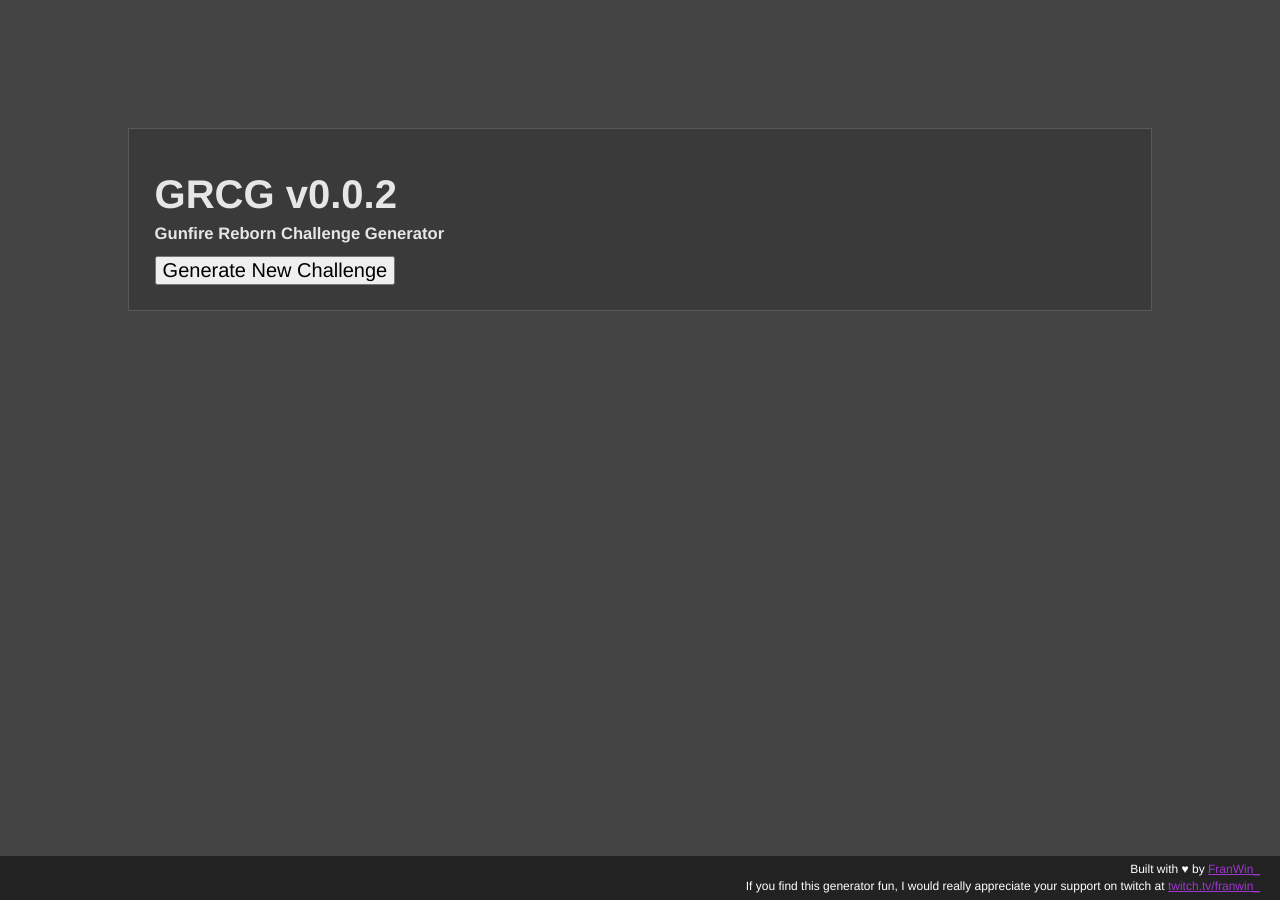
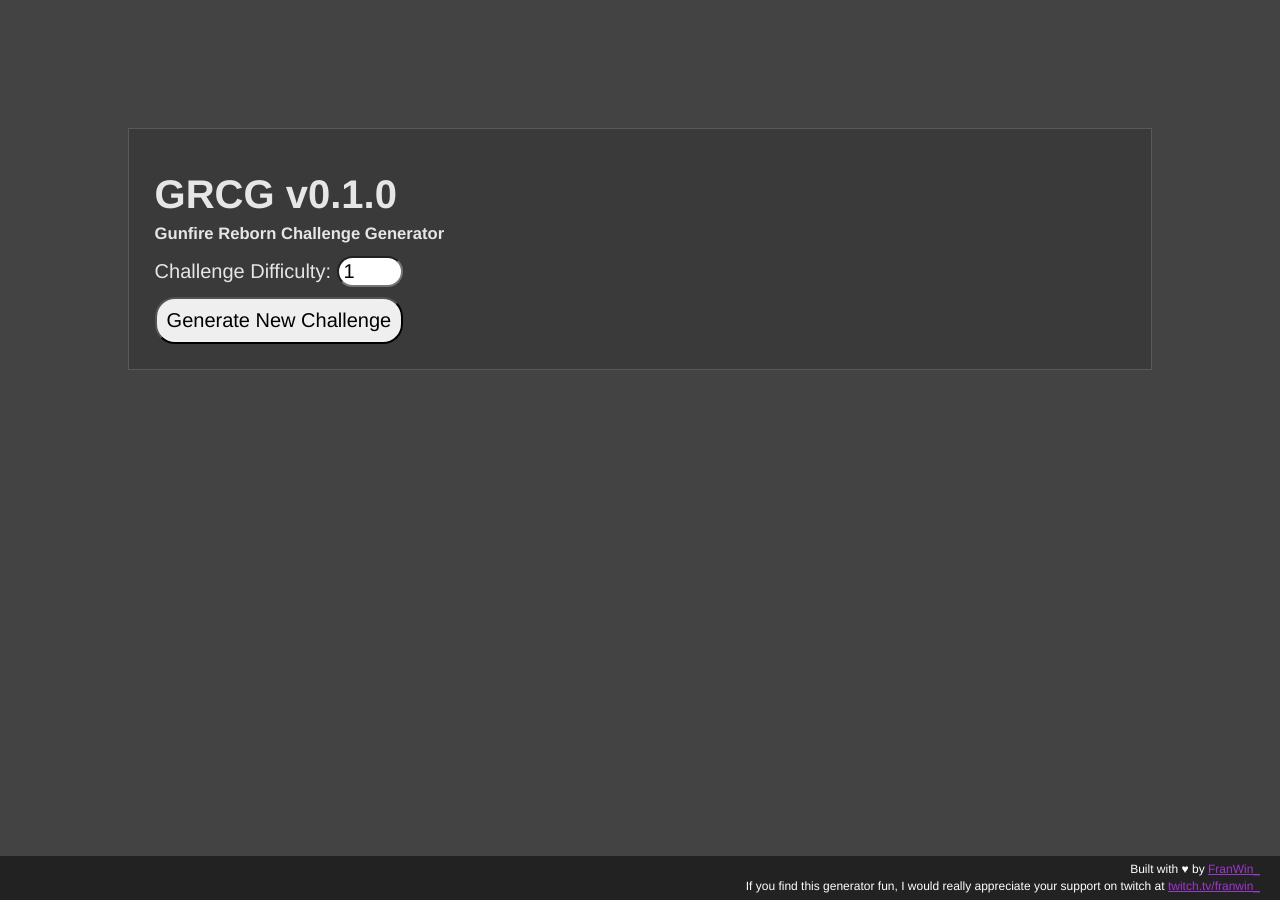
Before and after one commit to fwindram/fwindram.github.io, a Jekyll site: the page grcg.html, which Jekyll copies as it is, in a window 1280 px wide. Built offline with Jekyll 4.4.1, drawn with Linux system fonts in a browser that asks for light colours; part of the change alters nothing that is shown.

Commit message:
Add challenge weighting and configurable difficulty

```diff
--- a/css/grcg/main.css
+++ b/css/grcg/main.css
@@ -107,6 +107,21 @@ body {
   margin-top: 3%;
   margin-bottom: 10%;
 }
+
+#challengeDifficulty {
+  max-width: 10ch;
+  min-width: 5ch;
+  width: 5ch;
+  border-radius: 20px;
+  padding: 2px 2px 2px 5px;
+}
+
+button {
+  margin-top: 10px;
+  border-radius: 20px;
+  padding: 10px;
+}
+
 h1 {
   /*color: #fdd42e;*/
   margin: 0.28em 0 0 0;
--- a/grcg.html
+++ b/grcg.html
@@ -27,11 +27,21 @@
 
   <!-- Add your site or application content here -->
   <div class="container">
-    <h1>GRCG v0.0.2</h1>
+    <h1>GRCG v0.1.0</h1>
     <h5>Gunfire Reborn Challenge Generator</h5>
     <!--    <p>Click the button to generate a randomised run.</p>-->
     <span>
-    <button onclick="generateRun()">Generate New Challenge</button>
+      <label for="challengeDifficulty">Challenge Difficulty: </label>
+      <input type="number"
+             name="difficulty"
+             id="challengeDifficulty"
+             value=1
+             min=0
+             step=0.1
+             onclick="this.style.width = ((this.value.length + 2)) + 'ch';"
+             onkeydown="this.style.width = ((this.value.length + 2)) + 'ch';">
+      <br>
+      <button onclick="generateRun(document.getElementById('challengeDifficulty').value)">Generate New Challenge</button>
     </span>
     <div class=challengeContainer">
       <div id="playerDisplay"></div>
--- a/js/grcg/grcg.js
+++ b/js/grcg/grcg.js
@@ -1,59 +1,63 @@
 // IDEAS:
 // Allow users to change the max counter value (so they can increase the difficulty)
 
-const difficulties = ["Normal", "Elite", "Nightmare", "Any"]
+const difficulties = ["Normal", "Elite", "Nightmare", "Any"];
 
-const characters = ["Ao Bai", "Crown Prince", "Qing Yan", "Lei Luo", "Any Character"]
+const characters = ["Ao Bai", "Crown Prince", "Qing Yan", "Lei Luo", "Any Character"];
 
-// [challenge, weight]
-// Any challenge with a weight of 1 will stop sampling after it is picked
+// [challenge, resample weight, chance weight]
+// Any challenge with a resample weight of 1 will stop sampling after it is picked
+// Increasing the chance weight by 1 increases the chance it will be selected to n+1/total+1
+// So if it's 1->2 in a list of 43, all initially at 1, the chance will go from 1/43 to 2/44
+// Bear in mind this means that increasing the chance of one, DECREASES the chances of all others by dilution
 const challenges = [
-  ["Normal Run", 1],
-  ["Speedrun", 0.4],
-  ["No Dash", 0.5],
-  ["No Sound", 0.5],
-  ["No Craftsman", 0.3],
-  ["No Kermit", 0.3],
-  ["No Vaults", 0.3],
-  ["All Vaults", 0.1],
-  ["No Cursed Chests", 0.3],
-  ["All Cursed Chests", 0.3],
-  ["No Secondary Skills", 0.3],
-  ["No Primary Skills", 0.3],
-  ["No Scrolls", 1],
-  ["No Acensions", 1],
-  ["No Revive", 0.3],
-  ["No Manual Reloads", 0.2],
-  ["No Elemental Weapons", 0.2],
-  ["No Insurance: Try not to break anything", 0.2],
-  ["Butterfingers: Always pick up new weapons", 0.2],
-  ["Sticky Fingers: Never pick up new weapons", 0.2],
-  ["Rebind Hell: Invert Movement Bindings", 1],
-  ["Pimm's Curse: Invert mouse buttons, axis, & movement", 1],
+  ["Normal Run", 1, 1],
+  ["Speedrun", 0.4, 1],
+  ["No Dash", 0.5, 1],
+  ["No Sound", 0.5, 1],
+  ["No Craftsman", 0.3, 1],
+  ["No Kermit", 0.3, 1],
+  ["No Vaults", 0.3, 1],
+  ["All Vaults", 0.1, 1],
+  ["No Cursed Chests", 0.3, 1],
+  ["All Cursed Chests", 0.3, 1],
+  ["No Secondary Skills", 0.3, 1],
+  ["No Primary Skills", 0.3, 1],
+  ["No Scrolls", 1, 1],
+  ["No Acensions", 1, 1],
+  ["No Revive", 0.3, 1],
+  ["No Manual Reloads", 0.2, 1],
+  ["No Elemental Weapons", 0.2, 1],
+  ["No Insurance: Try not to break anything", 0.2, 1],
+  ["Butterfingers: Always pick up new weapons", 0.2, 1],
+  ["Sticky Fingers: Never pick up new weapons", 0.2, 1],
+  ["Rebind Hell: Invert Movement Bindings", 1, 1],
+  ["Pimm's Curse: Invert mouse buttons, axis, & movement", 1, 1],
   // ["NES Mode: Lowest Resolution", 1], // Sadly this seems to fuck with people's stream setups...which sucks
-  ["Foundry Only", 0.5],
-  ["Pistols", 0.5],
-  ["Submachineguns", 0.3],
-  ["Rifles", 0.3],
-  ["Shotguns", 0.3],
-  ["Snipers", 0.3],
-  ["Launchers", 0.3],
-  ["Injectors", 0.3],
-  ["Melee", 0.3],
-  ["Only Fire Weapons", 0.3],
-  ["Only Corrosion Weapons", 0.3],
-  ["Only Lightning Weapons", 0.3],
-  ["Student Loan: Spend money ASAP", 0.5],
-  ["No Gemini", 0.1],
-  ["OGemini: No reforging", 0.1],
-  ["NoUI: Press F10 to play without UI", 0.7],
-  ["Backwards movement only", 0.4],
+  ["Kap's Curse: SWORD CAT!", 1, 1],
+  ["Foundry Only", 0.5, 5],
+  ["Pistols", 0.5, 5],
+  ["Submachineguns", 0.3, 5],
+  ["Rifles", 0.3, 5],
+  ["Shotguns", 0.3, 5],
+  ["Snipers", 0.3, 5],
+  ["Launchers", 0.3, 5],
+  ["Injectors", 0.3, 5],
+  ["Melee", 0.3, 2],
+  ["Only Fire Weapons", 0.3, 4],
+  ["Only Corrosion Weapons", 0.3, 4],
+  ["Only Lightning Weapons", 0.3, 4],
+  ["Student Loan: Spend money ASAP", 0.5, 1],
+  ["No Gemini", 0.1, 1],
+  ["OGemini: No reforging", 0.1, 1],
+  ["NoUI: Press F10 to play without UI", 0.7, 1],
+  ["Backwards movement only", 0.4, 1],
   // ["Only Turn Left", 0.5],
   // ["Only Turn Right", 0.5],
-  ["Switch mouse buttons", 0.5],
-  ["Change Language", 0.6],
-  ["Use a controller", 0.4],
-]
+  ["Switch mouse buttons", 0.5, 1],
+  ["Change Language", 0.6, 1],
+  ["Use a controller", 0.4, 1],
+];
 
 // Why in the name of all that is holy do I need to write fisher-yates again just to shuffle an array?
 function shuffle(array) {
@@ -67,34 +71,76 @@ function shuffle(array) {
   return array;
 }
 
-function generateRun() {
+function createWeightedIdxArray(challengeArray) {
+  // Calculate total length of array
+  console.log("Creating Weighted Index Array");
+  // const reducer = (accumulator, currentValue) => accumulator + currentValue[2];
+  // let arrayLength = challengearray.reduce(reducer, 0)
+  let i;
+  let outarray = [];
+  for (i = 0; i < challengeArray.length; i++) {
+    outarray = outarray.concat(Array(parseInt(challengeArray[i][2])).fill(i));
+  }
+  const weightedChallengeIdxs = outarray;
+  // console.log(weightedChallengeIdxs);
+  return outarray;
+}
+
+const weightedChallengeIdxs = createWeightedIdxArray(challenges)  // Create weightedChallengeIdxs in module scope
+
+function findResampleMax(challengeArray) {
+  // Find the maximum difficulty value currently allowed by the generator
+  const reducer = (accumulator, currentValue) => accumulator + currentValue[1];
+  return challengeArray.reduce(reducer, 0)
+}
+
+const resampleMax = findResampleMax(challenges) * 0.9  // Allow a bit of headroom just in case
+
+function removeItem(array, item) {
+  return array.filter(i => i !== item);
+}
+
+function generateRun(challengeDifficulty) {
   // console.log("Generating new run...")
+
+  // Check whether the supplied difficulty is a positive number
+  if (isNaN(challengeDifficulty) || challengeDifficulty <= 0) {
+    challengeDifficulty = 1
+  }
+
+  // Check whether the supplied difficulty is greater than the max the generator could generate
+  if (challengeDifficulty > resampleMax) {
+    challengeDifficulty = resampleMax
+  }
+  // console.log(challengeDifficulty)
+
   // let outstr = ""
-  let difficulty = difficulties[Math.floor(Math.random() * difficulties.length)]
+  let difficulty = difficulties[Math.floor(Math.random() * difficulties.length)];
   // console.log(difficulty)
-  let character = characters[Math.floor(Math.random() * characters.length)]
+  let character = characters[Math.floor(Math.random() * characters.length)];
   // console.log(character)
 
-  let challenge_list = []
+  let challenge_list = [];
   // JS is not python! deepcopies are hard and don't necessarily happen when you think they do
-  // Converting to and from JSON forces a copy and prevents the challenges_copy array from being exhausted
-  let challenges_copy = JSON.parse(JSON.stringify(challenges))
+  // Converting to and from JSON forces a copy and prevents the weightedChallengeIdxs array from being exhausted
+  let challengeIdxs = shuffle(JSON.parse(JSON.stringify(weightedChallengeIdxs)));
   // We need to shuffle the array because js arrays do not have a pop command that will take an index to pop.
   // I'm sure all this would be a lot easier if I just learned node.js but that feels ludicrous!
-  challenges_copy = shuffle(challenges_copy)
 
-  let challenge = []
-  let counter = 0
-  let randfloat = 1
+
+  let counter = 0;
+  let randfloat = 1;  // This will eventually be definable via the UI
   while (counter < randfloat) {
-    challenge = challenges_copy.pop()
-    challenge_list.push(challenge[0])
-    counter += challenge[1]
+    let challengeIdx = challengeIdxs.pop(); // Get next challenge index
+    challengeIdxs = removeItem(challengeIdxs, challengeIdx) // Remove all entries of the idx from the index array
+
+    challenge_list.push(challenges[challengeIdx][0]); // Add challenge to list
+    counter += challenges[challengeIdx][1];           // Increment counter
     // console.log("Counter: " + counter)
-    randfloat = Math.random()
+    randfloat = Math.random() * challengeDifficulty;
     // console.log("Randfloat: " + randfloat)
   }
   // console.log(challenge_list)
-  document.getElementById('playerDisplay').innerHTML = "".concat(character, " on ", difficulty, " difficulty")
-  document.getElementById('challengeDisplay').innerHTML = challenge_list.join("<br>")
+  document.getElementById('playerDisplay').innerHTML = "".concat(character, " on ", difficulty, " difficulty");
+  document.getElementById('challengeDisplay').innerHTML = challenge_list.join("<br>");
 }
```
